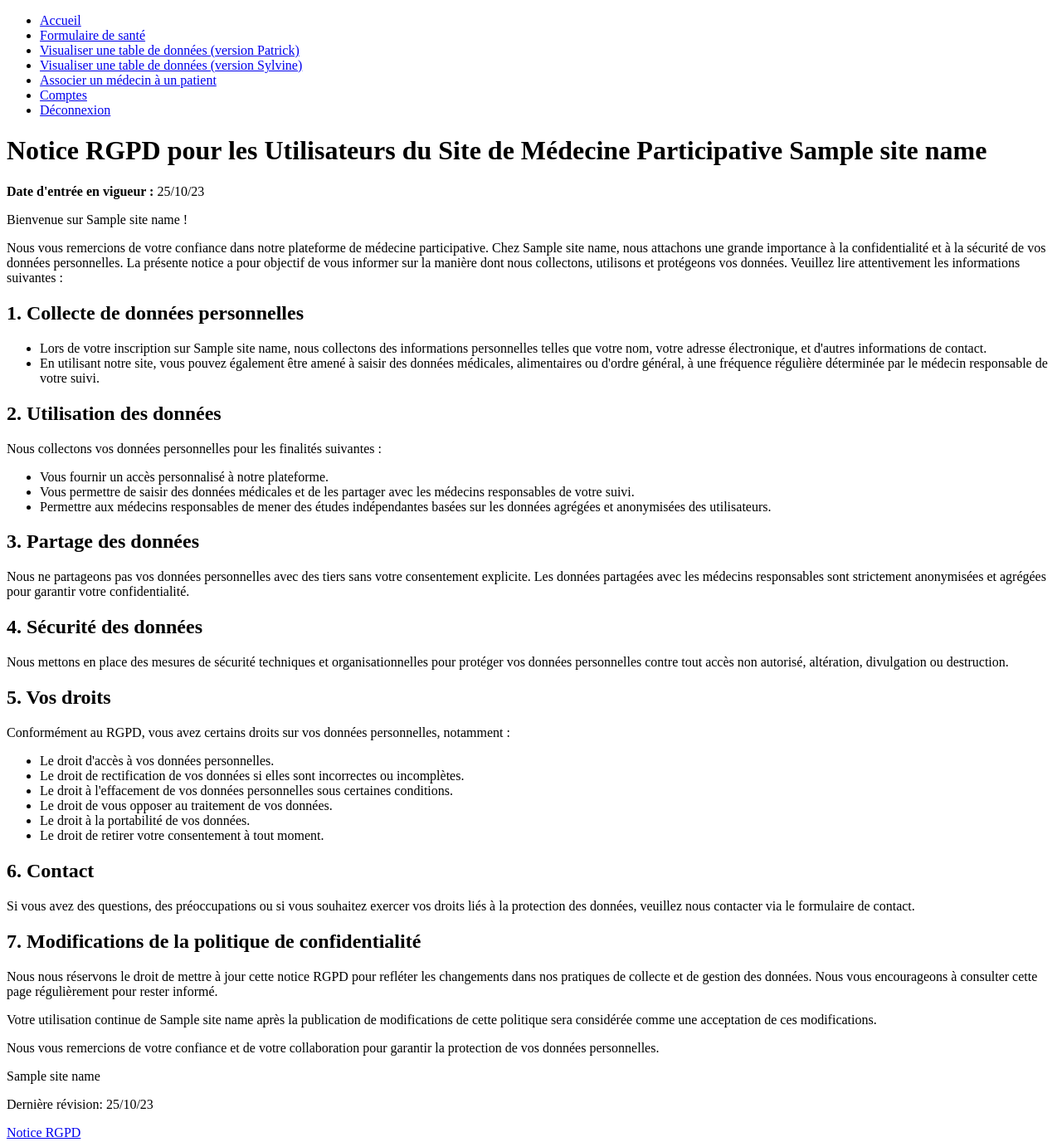
After one commit to data-IA-2022/Doctolib_Sylvine, a Django app: template application/templates/rgpd.html in a window 1280 px wide. The commit adds this page. Shown: the whole page at 83% size. Run offline with Django 3.2, Linux system fonts and the light colour scheme; the template is opened without the code that fills it: most values are stand-ins (such as "Sample title", 1, 10 or a date in 2020); some libraries are stand-ins or nearby versions.

Commit message:
Ajout RGPD + debugage de connexion en cours

```diff
--- a/application/templates/base.html
+++ b/application/templates/base.html
@@ -74,5 +74,12 @@
     {% include 'menu.html' %}
     {% block content %}
     {% endblock %}
+
+    <!-- Footer -->
+    <footer>
+        <div>
+            <a href="{% url 'rgpd' %}">Notice RGPD</a>
+        </div>
+    </footer>
 </body>
 </html>
--- /dev/null
+++ b/application/templates/rgpd.html
@@ -0,0 +1,59 @@
+{% extends 'base.html' %}
+
+{% block content %}
+    <title>Notice RGPD </title>
+    <h1>Notice RGPD pour les Utilisateurs du Site de Médecine Participative {{site_name}} </h1>
+
+    <p><strong>Date d'entrée en vigueur :</strong> 25/10/23 </p>
+
+    <p>Bienvenue sur {{site_name}} !</p>
+
+    <p>Nous vous remercions de votre confiance dans notre plateforme de médecine participative. Chez {{site_name}}, nous attachons une grande importance à la confidentialité et à la sécurité de vos données personnelles. La présente notice a pour objectif de vous informer sur la manière dont nous collectons, utilisons et protégeons vos données. Veuillez lire attentivement les informations suivantes :</p>
+
+    <h2>1. Collecte de données personnelles</h2>
+    <ul>
+        <li>Lors de votre inscription sur {{site_name}}, nous collectons des informations personnelles telles que votre nom, votre adresse électronique, et d'autres informations de contact.</li>
+        <li>En utilisant notre site, vous pouvez également être amené à saisir des données médicales, alimentaires ou d'ordre général, à une fréquence régulière déterminée par le médecin responsable de votre suivi.</li>
+    </ul>
+
+    <h2>2. Utilisation des données</h2>
+    <p>Nous collectons vos données personnelles pour les finalités suivantes :</p>
+    <ul>
+        <li>Vous fournir un accès personnalisé à notre plateforme.</li>
+        <li>Vous permettre de saisir des données médicales et de les partager avec les médecins responsables de votre suivi.</li>
+        <li>Permettre aux médecins responsables de mener des études indépendantes basées sur les données agrégées et anonymisées des utilisateurs.</li>
+    </ul>
+
+    <h2>3. Partage des données</h2>
+    <p>Nous ne partageons pas vos données personnelles avec des tiers sans votre consentement explicite. Les données partagées avec les médecins responsables sont strictement anonymisées et agrégées pour garantir votre confidentialité.</p>
+
+    <h2>4. Sécurité des données</h2>
+    <p>Nous mettons en place des mesures de sécurité techniques et organisationnelles pour protéger vos données personnelles contre tout accès non autorisé, altération, divulgation ou destruction.</p>
+
+    <h2>5. Vos droits</h2>
+    <p>Conformément au RGPD, vous avez certains droits sur vos données personnelles, notamment :</p>
+    <ul>
+        <li>Le droit d'accès à vos données personnelles.</li>
+        <li>Le droit de rectification de vos données si elles sont incorrectes ou incomplètes.</li>
+        <li>Le droit à l'effacement de vos données personnelles sous certaines conditions.</li>
+        <li>Le droit de vous opposer au traitement de vos données.</li>
+        <li>Le droit à la portabilité de vos données.</li>
+        <li>Le droit de retirer votre consentement à tout moment.</li>
+    </ul>
+
+    <h2>6. Contact</h2>
+    <p>Si vous avez des questions, des préoccupations ou si vous souhaitez exercer vos droits liés à la protection des données, veuillez nous contacter via le formulaire de contact.</p>
+
+    <h2>7. Modifications de la politique de confidentialité</h2>
+    <p>Nous nous réservons le droit de mettre à jour cette notice RGPD pour refléter les changements dans nos pratiques de collecte et de gestion des données. Nous vous encourageons à consulter cette page régulièrement pour rester informé.</p>
+
+    <p>Votre utilisation continue de {{site_name}} après la publication de modifications de cette politique sera considérée comme une acceptation de ces modifications.</p>
+
+    <p>Nous vous remercions de votre confiance et de votre collaboration pour garantir la protection de vos données personnelles.</p>
+
+    <p>{{site_name}}</p>
+
+    <p>Dernière révision: 25/10/23</p>
+
+
+{% endblock %}
--- a/application/views.py
+++ b/application/views.py
@@ -220,3 +220,8 @@ def create_med_data(request):
     }
 
     return render(request, 'form.html', context)
+
+
+def rgpd(request):
+    return render(request,"rgpd.html",
+                context={"site_name": "Bee Patient"})
--- a/authentification/templates/connexion.html
+++ b/authentification/templates/connexion.html
@@ -3,10 +3,12 @@
 <head>
   <meta charset="UTF-8">
   <meta name="viewport" content="width=device-width, initial-scale=1.0">
-  <title>Document</title>
+  <title>Connexion</title>
 </head>
 <body>
   {{ message }}
+  {{ username }}
+  {{ motDePasse }}
   <form method="post">
     {% csrf_token %}
     <input type="text" name="username" required>
--- a/doctolibbydjango/urls.py
+++ b/doctolibbydjango/urls.py
@@ -16,7 +16,7 @@ Including another URLconf
 """
 from django.contrib import admin
 from django.urls import path
-from application.views import accueil, visMedData, comptes, edaia, associationMedecinPatient, create_med_data, tableVisualisation
+from application.views import accueil, visMedData, comptes, edaia, associationMedecinPatient, create_med_data, tableVisualisation, rgpd
 from authentification.views import connexion, deconnexion, inscription
 
 urlpatterns = [
@@ -31,5 +31,6 @@ urlpatterns = [
     path("associationMedecinPatient/", associationMedecinPatient, name="associationMedecinPatient"),
     path("create_med_data/",create_med_data, name="create_med_data"),
     path("tableVisualisation/",tableVisualisation, name="tableVisualisation"),
+    path("rgpd/",rgpd, name="rgpd"),
 
 ]
```
Also changed, not shown: authentification/views.py (+6 -2 lines).
